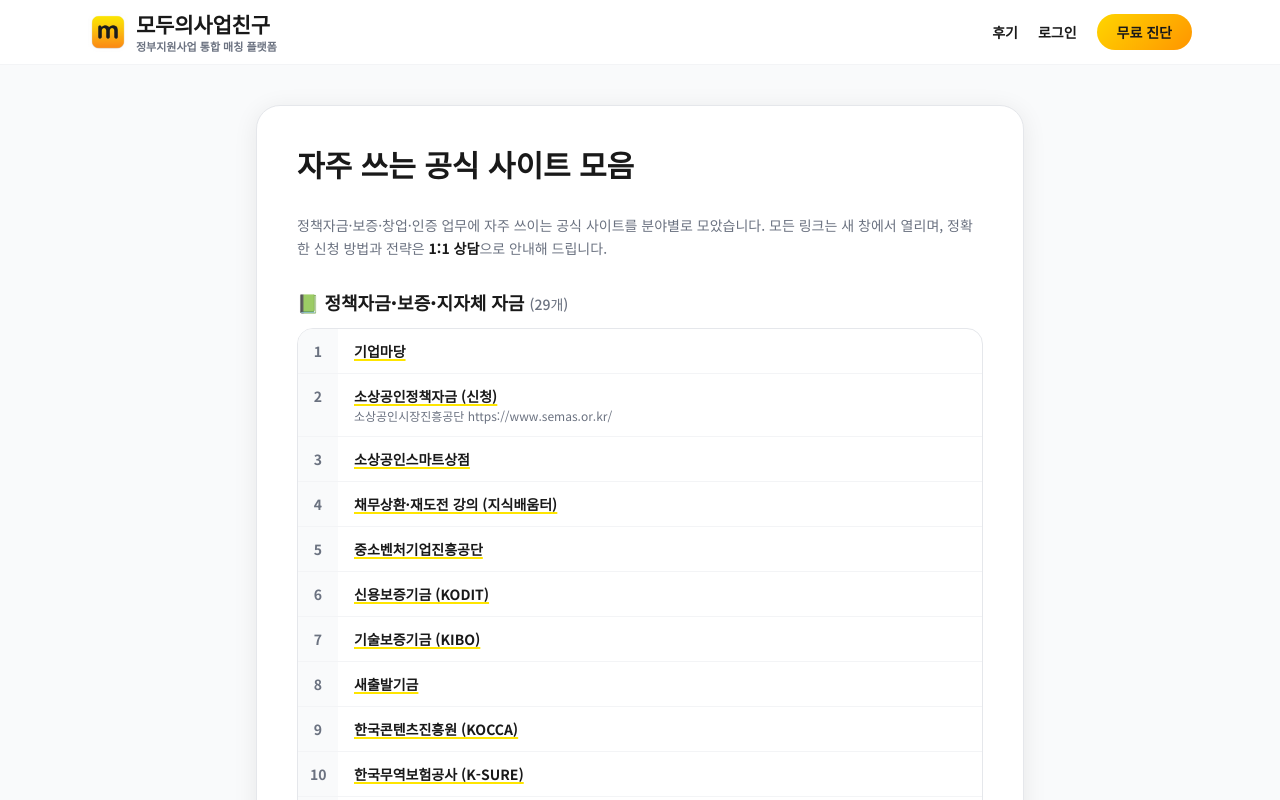
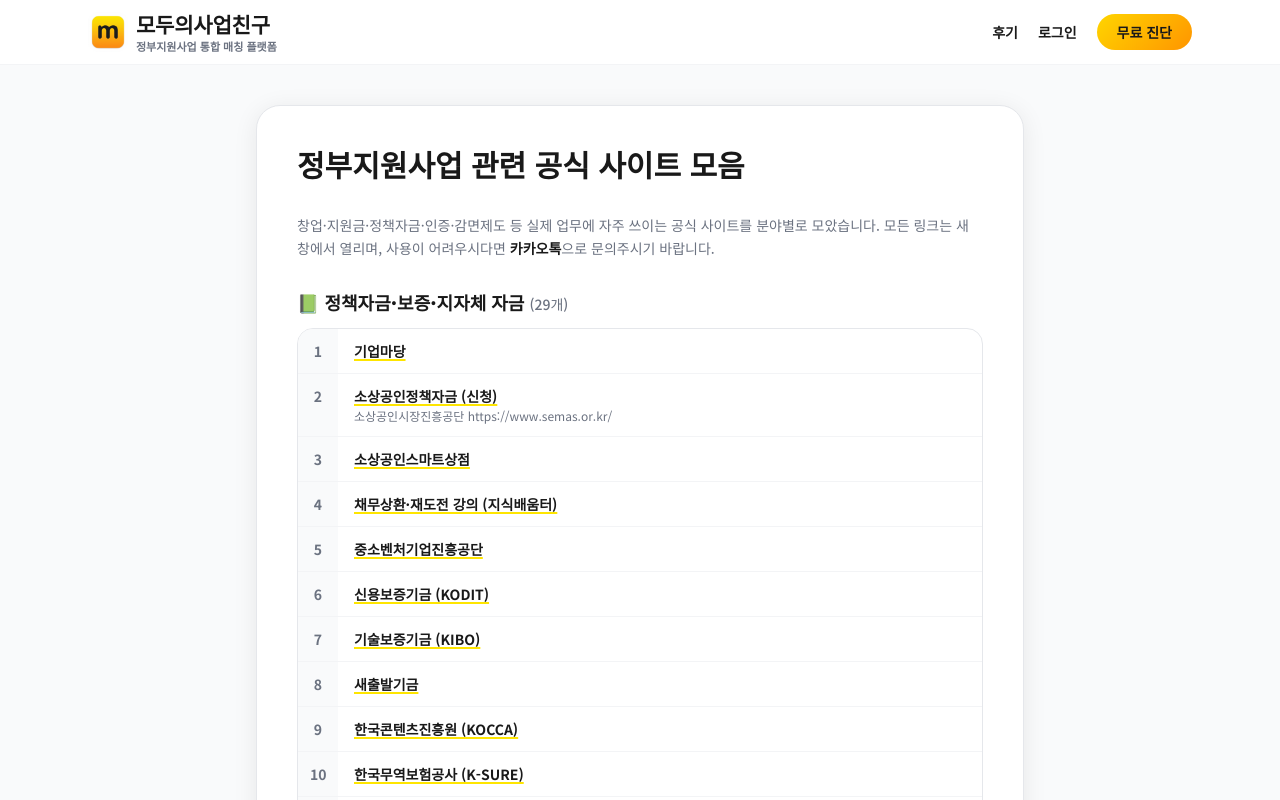
Before and after one commit to ppfa26/PPFA26, a Next.js app: page /sites in a window 1280 px wide. Shown: the top 800 px of the page. Built offline with nearby package versions, Linux system fonts and the light colour scheme; no server answers; a web font is replaced by a local one.

Commit message:
공식 사이트 모음 페이지 인트로/하단 문구 수정 (대표님 요청)

```diff
--- a/src/app/sites/page.tsx
+++ b/src/app/sites/page.tsx
@@ -7,13 +7,14 @@ export default function SitesPage() {
   return (
     <LegalLayout
       pageKey="sites"
-      title="자주 쓰는 공식 사이트 모음"
+      title="정부지원사업 관련 공식 사이트 모음"
       updatedAt="2026년 7월 8일"
     >
       <p className="text-sm leading-relaxed text-brand-gray">
-        정책자금·보증·창업·인증 업무에 자주 쓰이는 공식 사이트를 분야별로 모았습니다.
-        모든 링크는 새 창에서 열리며, 정확한 신청 방법과 전략은{" "}
-        <strong className="text-brand-dark">1:1 상담</strong>으로 안내해 드립니다.
+        창업·지원금·정책자금·인증·감면제도 등 실제 업무에 자주 쓰이는 공식
+        사이트를 분야별로 모았습니다. 모든 링크는 새 창에서 열리며, 사용이
+        어려우시다면 <strong className="text-brand-dark">카카오톡</strong>으로
+        문의주시기 바랍니다.
       </p>
 
       {USEFUL_SITE_CATEGORIES.map((cat) => (
@@ -57,9 +58,9 @@ export default function SitesPage() {
 
       <section id="sites-notice" className="mt-2">
         <p className="rounded-2xl bg-gray-50 px-4 py-4 text-xs leading-relaxed text-brand-gray">
-          ※ 각 기관 사정에 따라 URL이 변경될 수 있습니다. 링크가 열리지 않는 경우
-          해당 기관명을 포털에서 검색해 주세요. 링크는 주기적으로 점검하여
-          최신 상태를 유지합니다.
+          ※ 각 기관 사정에 따라 URL이 변경될 수 있습니다.
+          <br />
+          링크가 열리지 않는 경우 문의해주시기 바랍니다.
         </p>
       </section>
     </LegalLayout>
```
